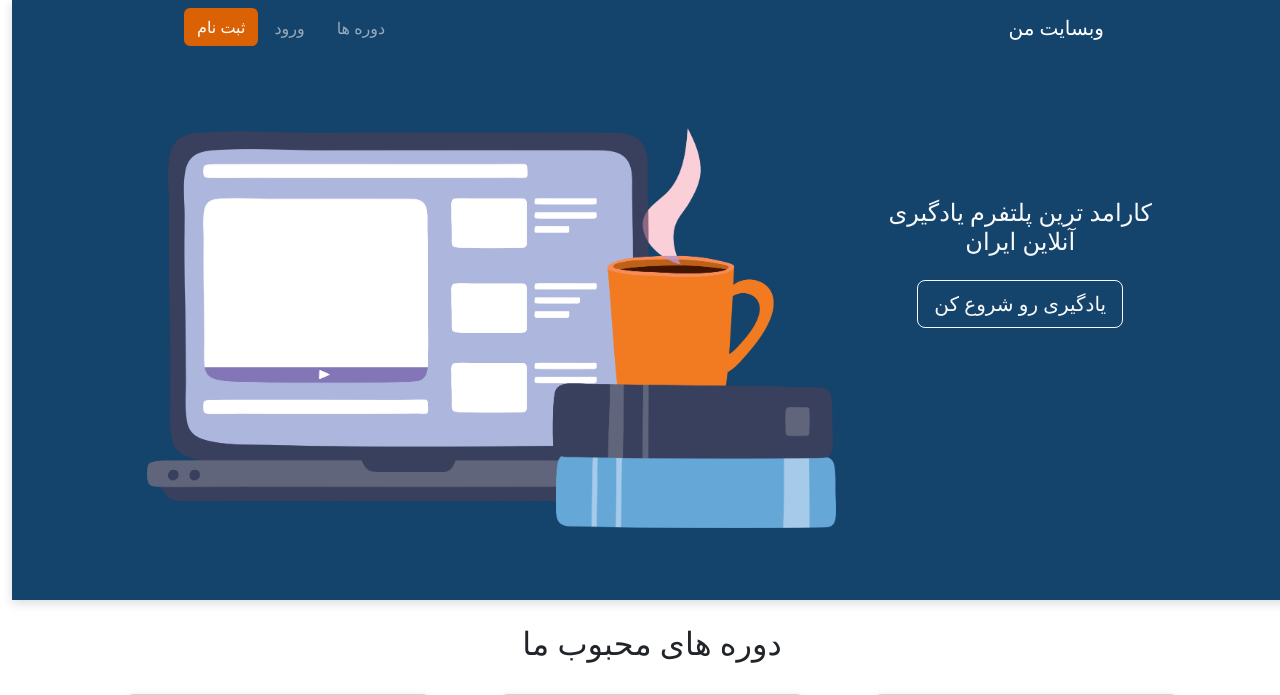
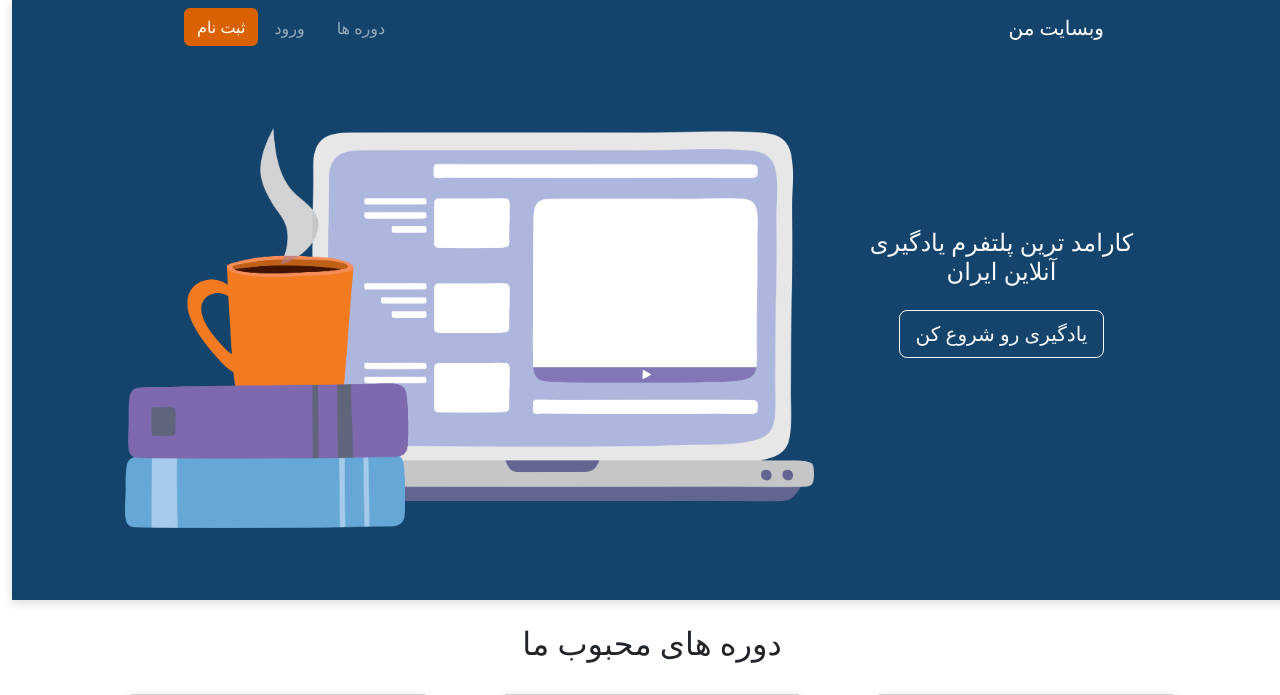
Before and after one commit to zercsiz/website, a Django app: page / in a window 1280 px wide. Shown: the top 695 px of the page. Run offline with Django 4.2, Linux system fonts and the light colour scheme; data comes from the database, SQL or seed files in the repository; some libraries are stand-ins or nearby versions.

Commit message:
adjustment to jumbotron pic and positions

```diff
--- a/templates/inc/jumbotron.html
+++ b/templates/inc/jumbotron.html
@@ -7,13 +7,13 @@
             ">
     <div class="d-flex flex-column h-100 justify-content-center align-items-center">
         <div class="row" style="margin-top: 56px">
-            <div class="col-lg-3 justify-content-center text-center" style="margin-right: 100px; margin-top: 70px">
+            <div class="col-lg-3 justify-content-center text-center" style="margin-right: 130px; margin-top: 100px">
                 <h4 class="text-light text-center m-auto">کارامد ترین پلتفرم یادگیری آنلاین ایران</h4>
                 <br>
                 <a class="btn btn-outline-light btn-lg" href="">یادگیری رو شروع کن</a>
             </div>
             <div class="col-auto mx-3 m-auto">
-                <img src="{% static 'img/book1_homepage.png' %}" alt="" style="width: 689px; height: 400px">
+                <img src="{% static 'img/book2_homepage.png' %}" alt="" style="width: 689px; height: 400px">
             </div>
         </div>
     </div>
```
Also changed, not shown: static/img/book1_homepage.png (deleted), static/img/book2_homepage.png (added).
